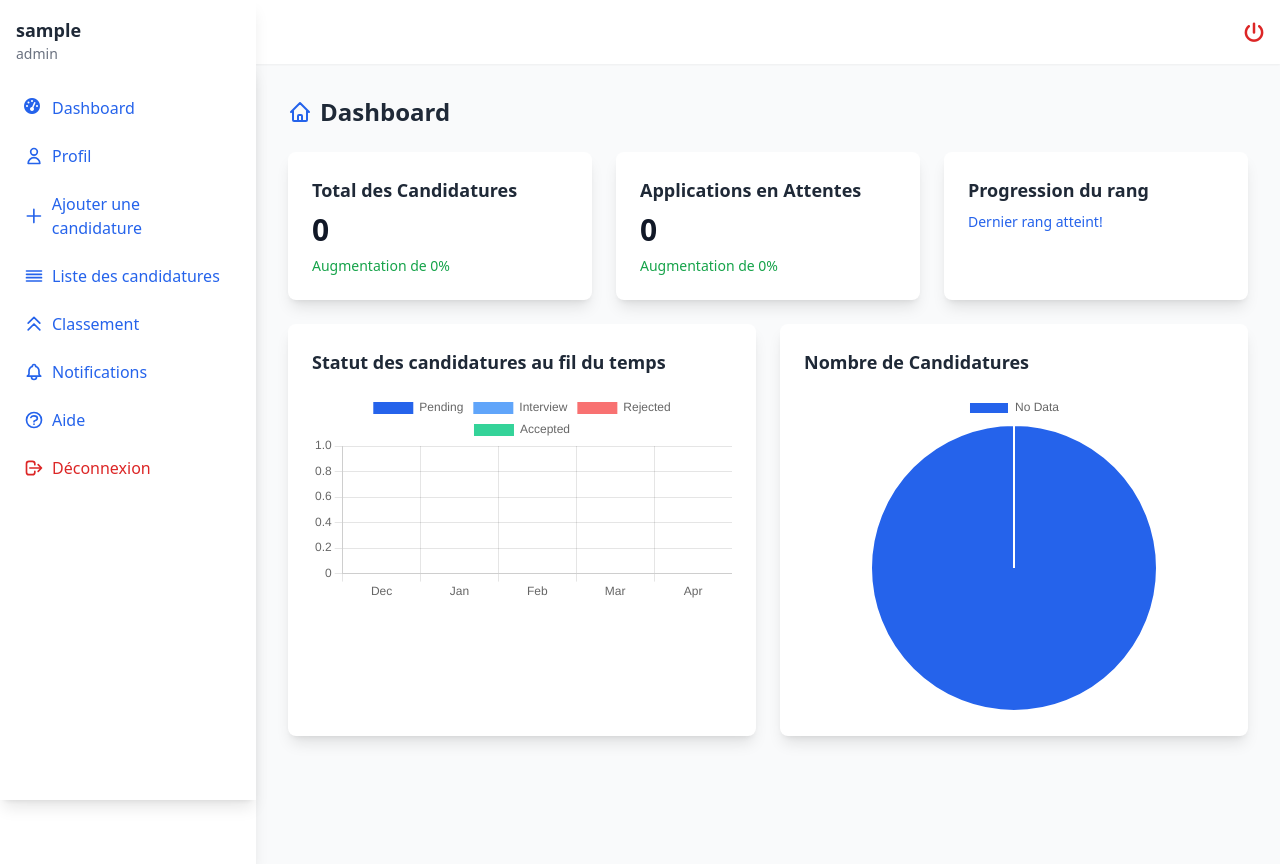
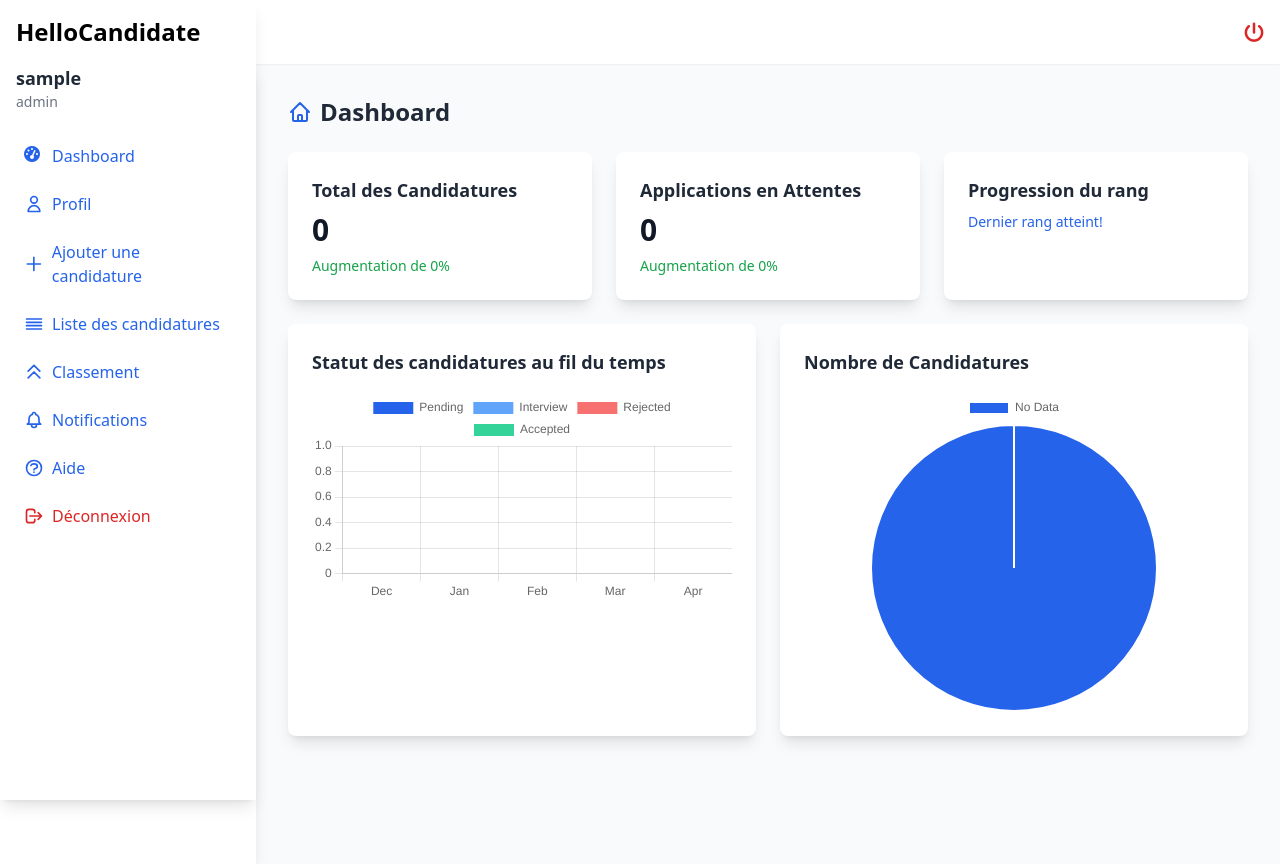
Before and after one commit to Maxence-villet/HelloCandidate, a PHP site: page /student/dashboard in a window 1280 px wide. Run offline with PHP 8.4, Linux system fonts and the light colour scheme; the visitor is signed in with stand-in values (Sample User, id 1); data comes from the database, SQL or seed files in the repository; data that the repository does not hold is empty; some libraries are stand-ins or nearby versions.

Commit message:
add logo in sidebar and header

```diff
--- a/utils/header/header_student.php
+++ b/utils/header/header_student.php
@@ -25,7 +25,7 @@ if($_SESSION["user_type"] == "spectator") {
                     <path stroke-linecap="round" stroke-linejoin="round" stroke-width="2" d="M4 6h16M4 12h16M4 18h16"></path>
                 </svg>
             </button>
-            <h1 class="text-2xl font-bold text-blue-600">HelloCandidate</h1>
+            <h1 class="text-2xl font-bold text-black">HelloCandidate</h1>
         </div>
         <div class="flex items-center">
             <a href="/logout" class="text-red-600 hover:text-red-500 focus:outline-none" title="Déconnexion">
--- a/utils/sidebar/sidebar_student.php
+++ b/utils/sidebar/sidebar_student.php
@@ -9,6 +9,9 @@ $username = isset($_SESSION['username']) ? htmlspecialchars($_SESSION['username'
 ?>
 
 <aside class="fixed inset-y-0 left-0 w-64 bg-white shadow-lg p-4 transform md:transform-none transition-transform duration-300 z-20">
+    <div>
+        <h2 class="text-2xl font-bold text-black mb-4">HelloCandidate</h2>
+    </div>
     <div class="flex items-center space-x-3 mb-6">
         <div>
             <h2 class="text-lg font-semibold text-gray-800"><?php echo $username; ?></h2>
```
